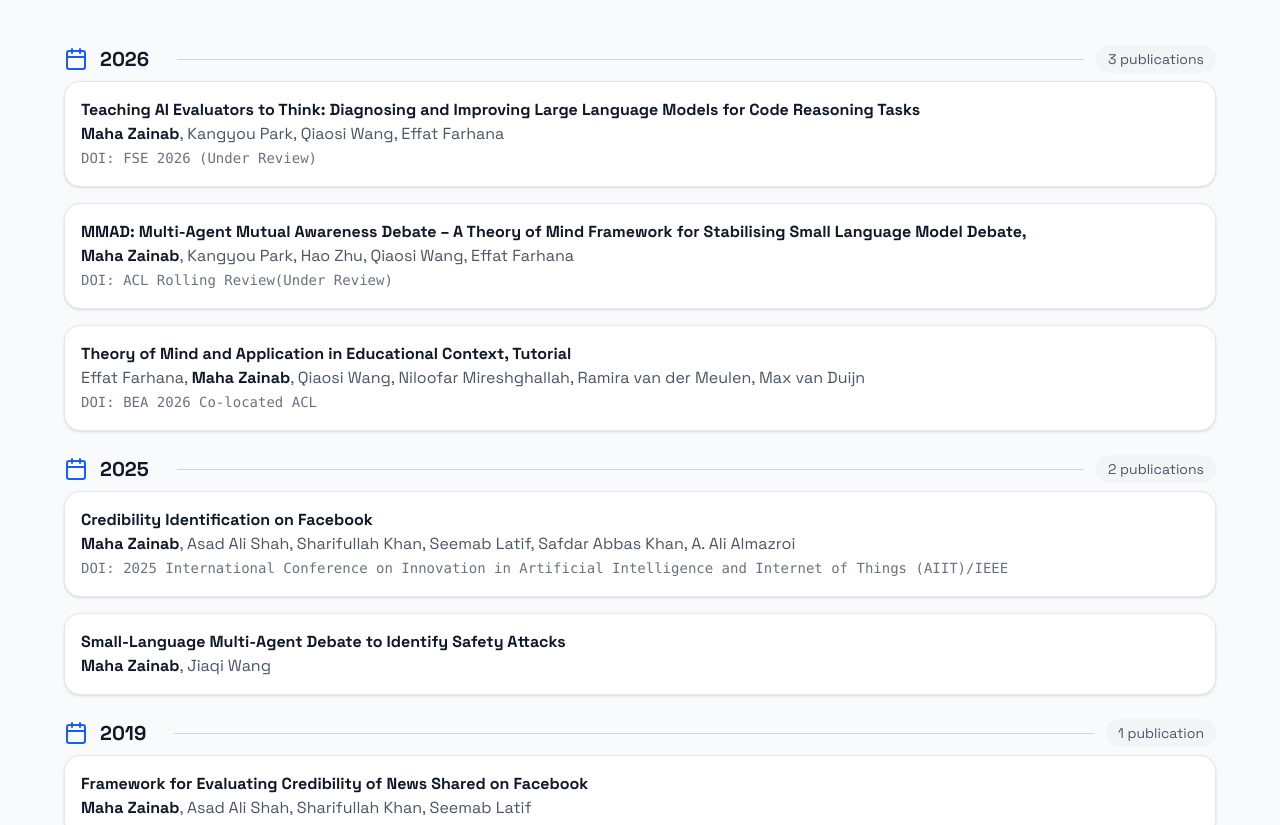
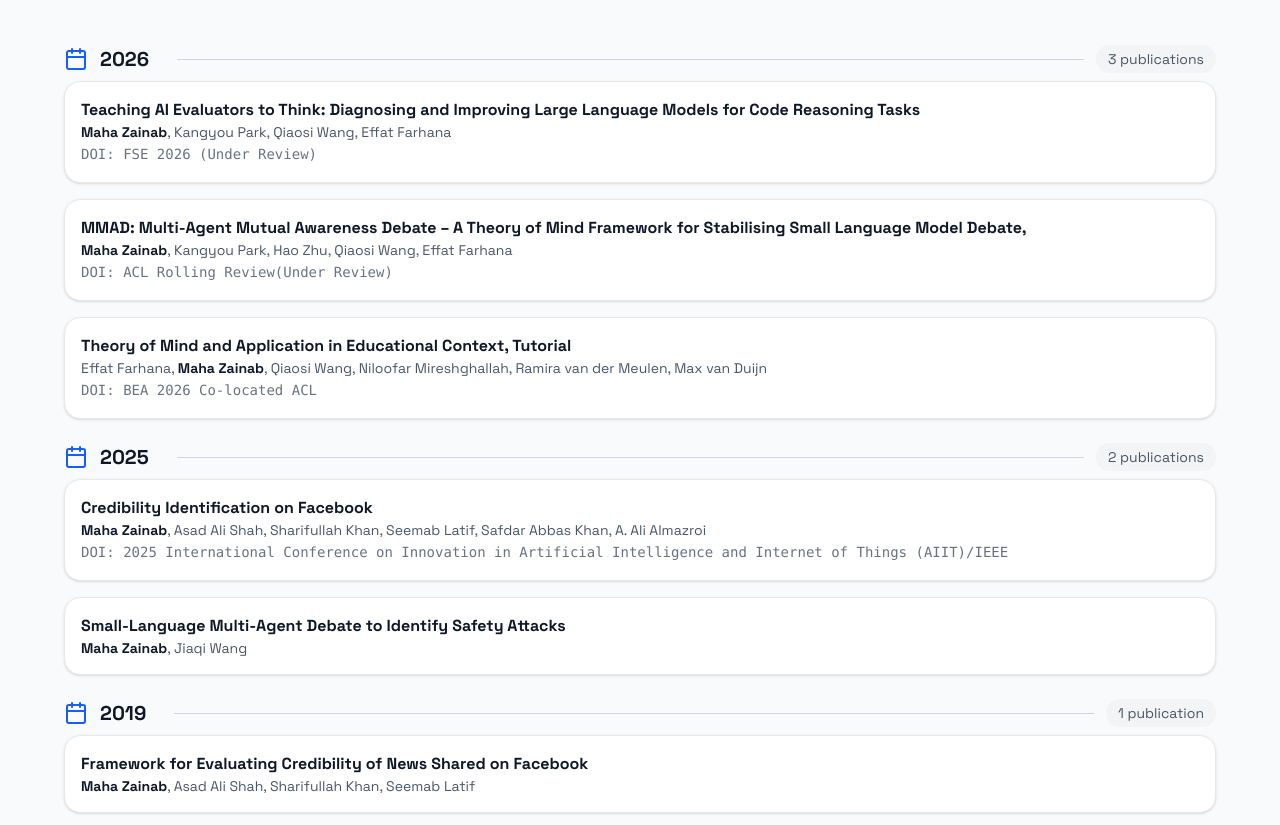
Before and after one commit to MahaZainab/MahaZainab.github.io, a React (Vite) app: page / in a window 1280 px wide. Shown: the part 1066-1891 px from the top of the page. Built offline with nearby package versions, Linux system fonts and the light colour scheme.

Commit message:
Auto commit on save

```diff
--- a/src/components/publications.tsx
+++ b/src/components/publications.tsx
@@ -89,7 +89,7 @@ export default function PublicationSection() {
                         <h3 className="text-base font-bold text-gray-900">
                           {item?.title}
                         </h3>
-                        <p className="text-gray-600 text-md">
+                        <p className="text-gray-600 text-sm">
                           {formatAuthors(item?.authors)}
                         </p>
                         {item?.doi && (
```
